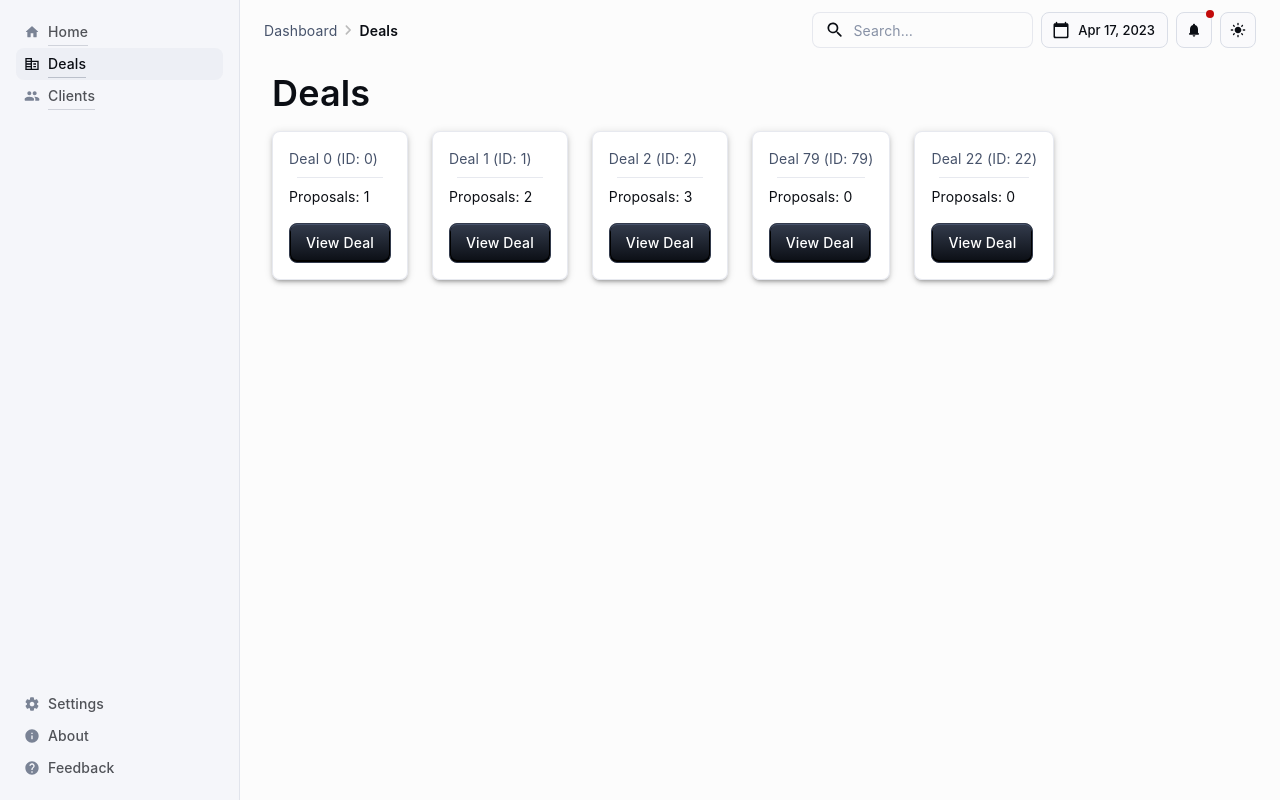
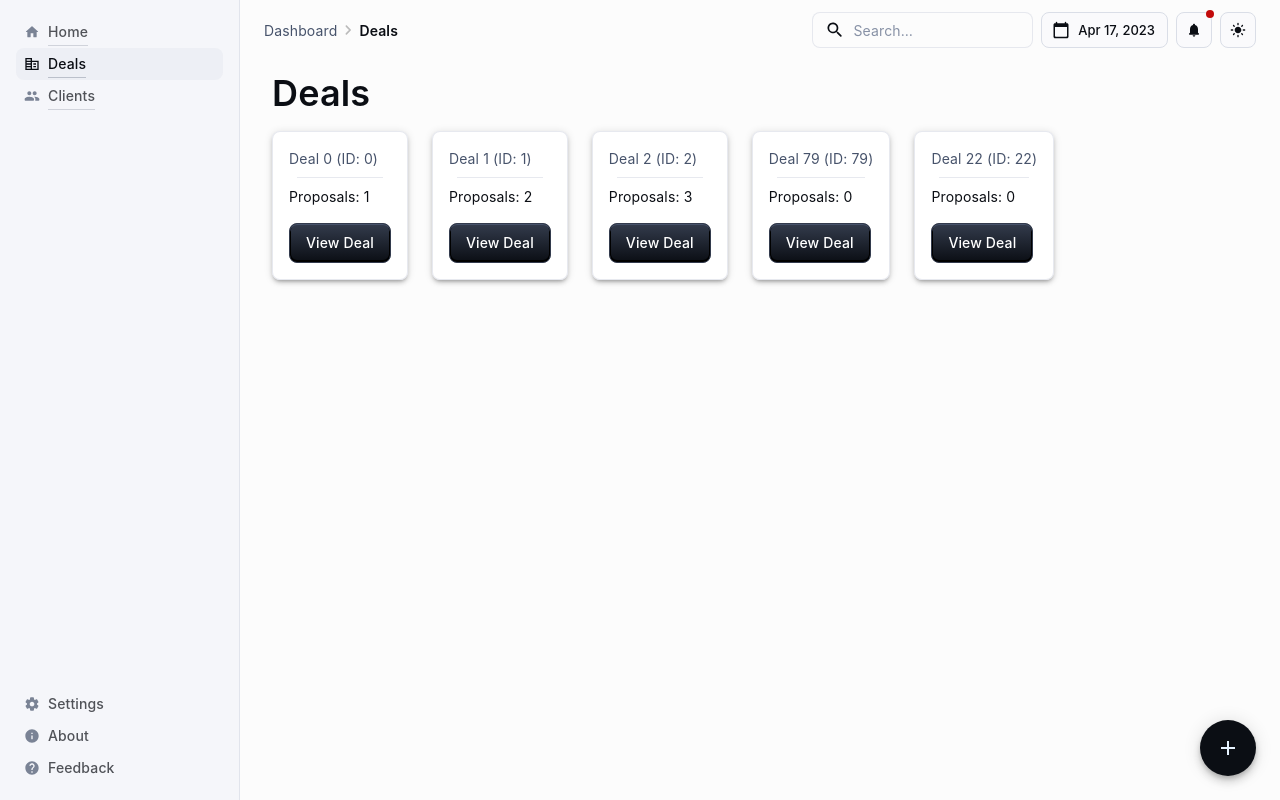
Before and after one commit to cosmiclabs137/era-vite-with-dashboard, a React (Vite) app: page /dashboard/deals in a window 1280 px wide. Built offline with nearby package versions, Linux system fonts and the light colour scheme.

Commit message:
Use add Fab

```diff
--- a/src/deals/components/DealIndex.tsx
+++ b/src/deals/components/DealIndex.tsx
@@ -2,6 +2,8 @@ import Grid from "@mui/material/Grid2";
 import { useLoaderData, Outlet } from "react-router";
 
 import AppHeader from "@/components/App/AppHeader";
+import { AddFab } from "@/components/common/FloatingActionButtons";
+
 import DealCard from "./DealCard";
 
 import { Deal } from "@/deals/lib/definitions";
@@ -20,6 +22,7 @@ const DealIndex = () => {
         ))}
         <Outlet />
       </Grid>
+      <AddFab />
     </>
   );
 };
```
